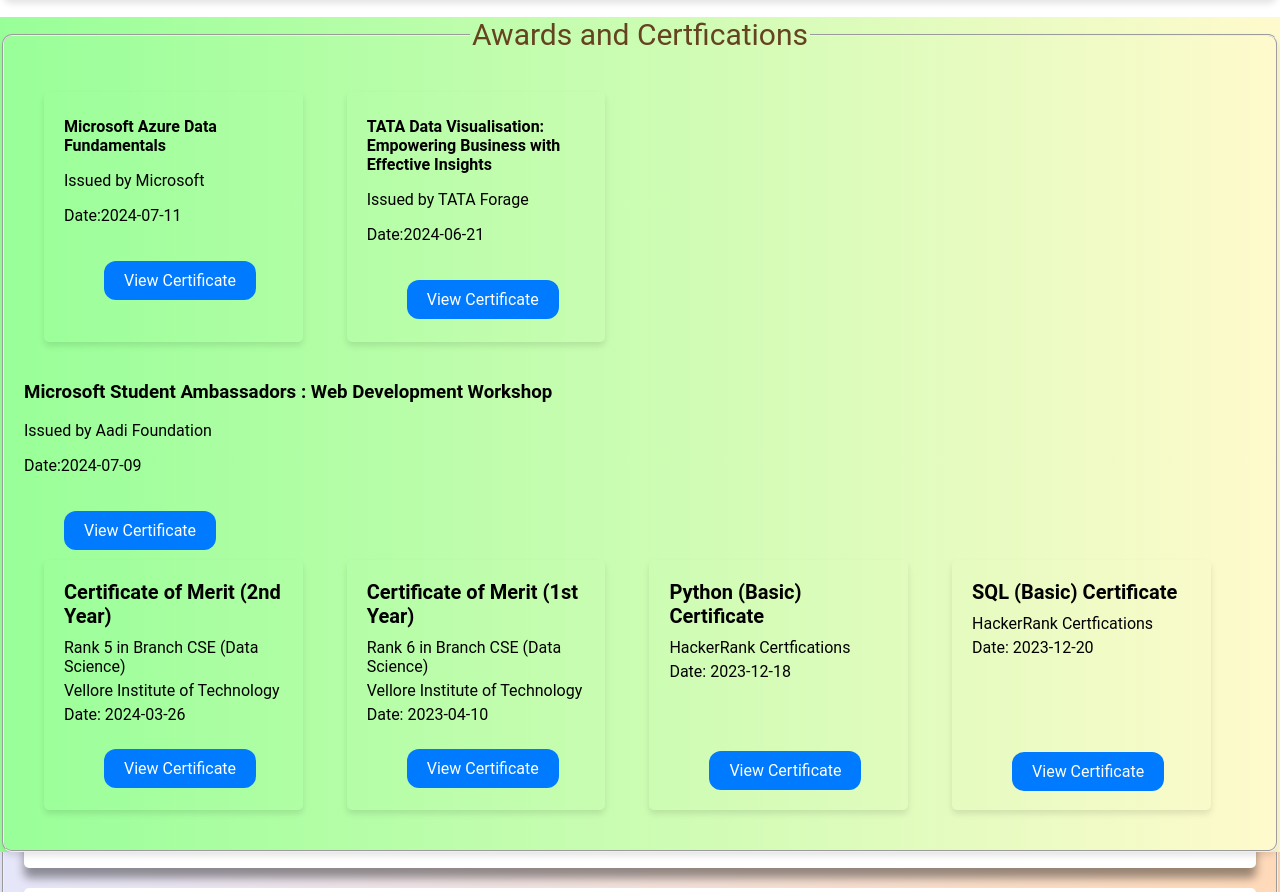
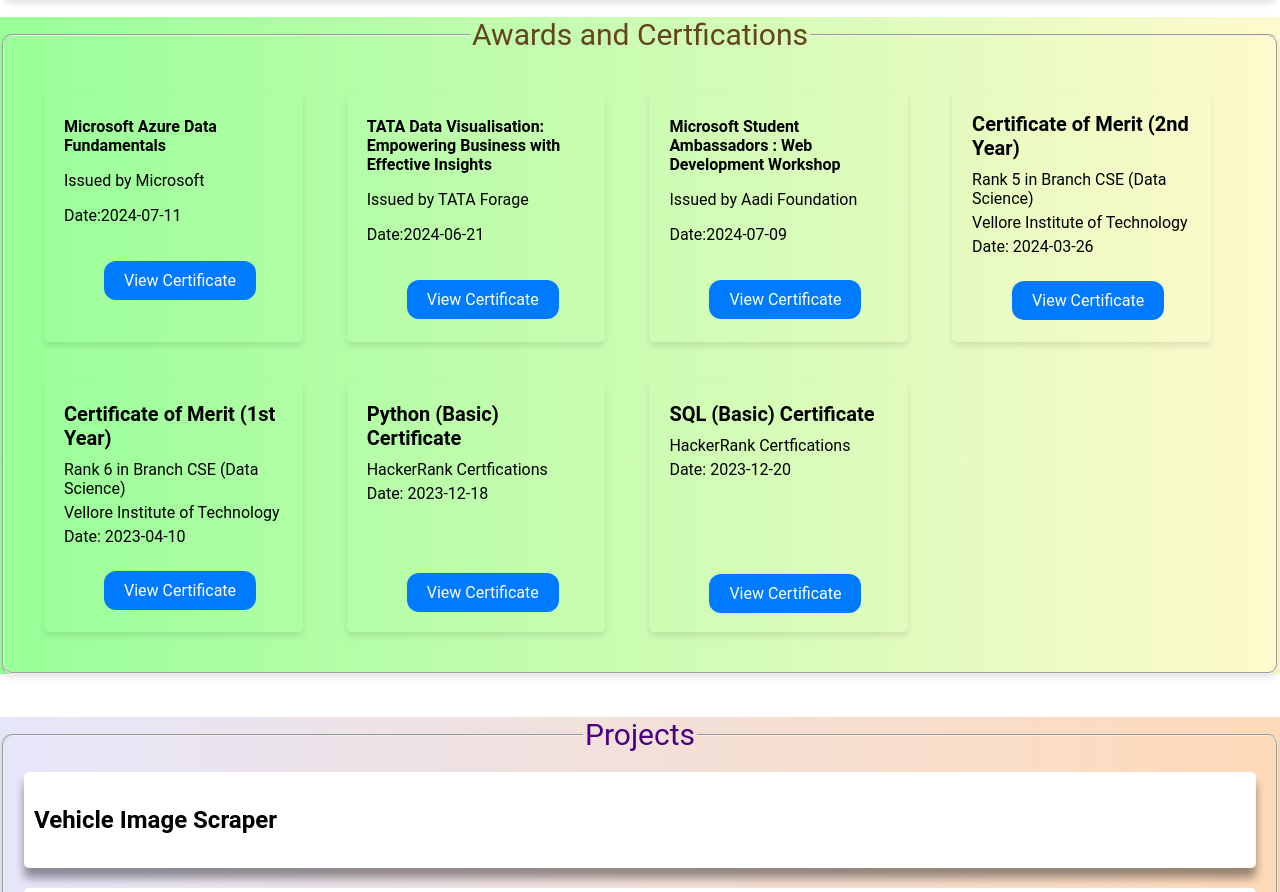
Before and after one commit to Rahul19Rajpal/Portfolio.github.io, a plain HTML site: page index.html in a window 1280 px wide. Shown: the part 2083-2975 px from the top of the page. Drawn offline with Linux system fonts and the light colour scheme.

Commit message:
Update Portfolio.css

```diff
--- a/Portfolio.css
+++ b/Portfolio.css
@@ -292,7 +292,7 @@ fieldset {
     box-shadow: 0 4px 6px rgba(0, 0, 0, 0.1);
 }
 
-.aw1, .aw2, .aw3, .aw4,.aw5, .aw6 {
+.aw1, .aw2, .aw3, .aw4,.aw5, .aw6 , .aw7{
     width: 21%;
     height: 250px;
     display: inline-block;
@@ -305,17 +305,17 @@ fieldset {
     padding: 20px;
 }
 
-.aw1:hover, .aw2:hover, .aw3:hover, .aw4:hover,.aw5:hover,.aw6:hover {
+.aw1:hover, .aw2:hover, .aw3:hover, .aw4:hover,.aw5:hover,.aw6:hover ,.aw7:hover{
     transform: scale(1.05);
     box-shadow: 0 8px 12px rgba(0, 0, 0, 0.2);
 }
 
-.aw1 h3, .aw2 h3, .aw3 h3, .aw4 h3 ,.aw5 h3.aw6 h3 {
+.aw1 h3, .aw2 h3, .aw3 h3, .aw4 h3 ,.aw5 h3.aw6 h3 , .aw7 h3{
     font-size: 20px;
     margin: 0 0 10px 0;
 }
 
-.aw1 p, .aw2 p, .aw3 p, .aw4 p , .aw5 h3 ,.aw6 h3 {
+.aw1 p, .aw2 p, .aw3 p, .aw4 p , .aw5 h3 ,.aw6 h3, .aw7 h3 {
     font-size: 16px;
     margin: 5px 0;
 }
```
